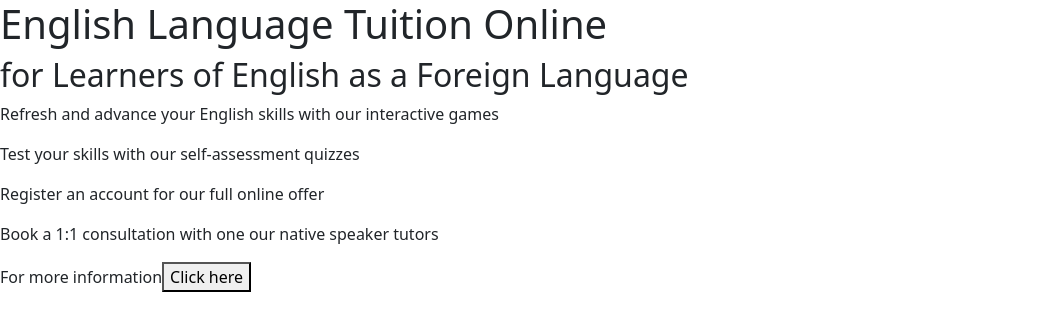
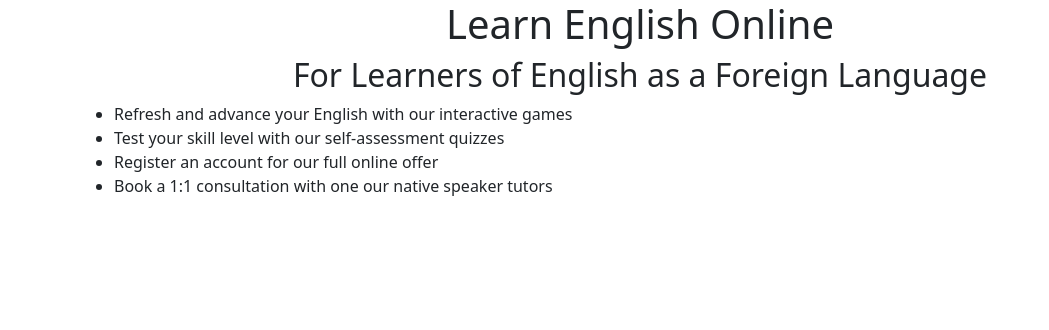
Before and after one commit to rich-p-rich/english-tutor-p4, a plain HTML site: page index.html in a window 1280 px wide. Shown: the whole page, without its empty margins (0-1049 px from the left). Drawn offline with nearby package versions, Linux system fonts and the light colour scheme.

Commit message:
Add favicon and structure header of index.html

```diff
--- a/assets/css/style.css
+++ b/assets/css/style.css
@@ -0,0 +1,14 @@
+@import url('https://fonts.googleapis.com/css2?family=Roboto:ital,wght@0,100;0,300;0,400;0,500;0,700;0,900;1,100;1,300;1,400;1,500;1,700;1,900|Raleway:ital,wght@0,100..900;1,100..900&family=Roboto:ital,wght@0,100;0,300;0,400;0,500;0,700;0,900;1,100;1,300;1,400;1,500;1,700;1,900&display=swap');
+
+.header-home {
+    text-align: center;
+}
+
+#hero-header {
+    background: url("./images/homepage-image.webp");
+    background-color: red;
+    background-position: center;
+    background-repeat: no-repeat;
+    background-size: cover;
+    min-height: 360px;
+}
--- a/index.html
+++ b/index.html
@@ -1,23 +1,39 @@
 <!DOCTYPE html>
 <html lang="en">
+
 <head>
-    <meta charset="UTF-8">
-    <meta name="viewport" content="width=device-width, initial-scale=1.0, shrink-to-fit=no">
-    <link rel="stylesheet" href="https://cdn.jsdelivr.net/npm/bootstrap@5.3.3/dist/css/bootstrap.min.css"/>
-    <script src="https://kit.fontawesome.com/7a1565e963.js" crossorigin="anonymous"></script>
-    <link rel="stylesheet" href="assets/css/style.css" type="text/css" />
+  <meta charset="UTF-8">
+  <meta name="viewport" content="width=device-width, initial-scale=1.0, shrink-to-fit=no">
+  <link rel="stylesheet" href="https://cdn.jsdelivr.net/npm/bootstrap@5.3.3/dist/css/bootstrap.min.css" />
+  <script src="https://kit.fontawesome.com/7a1565e963.js" crossorigin="anonymous"></script>
+  <link rel="stylesheet" href="assets/css/style.css" type="text/css" />
 
 
-    <title>English Tuition Online | Boost your English Language Skills</title>
+  <title>English Tuition Online | Boost your English Language Skills</title>
+  <!--Favicon-->
+  <link rel="apple-touch-icon" sizes="180x180" href="assets/favicon/apple-touch-icon.png">
+  <link rel="icon" type="image/png" sizes="32x32" href="assets/favicon/favicon-32x32.png">
+  <link rel="icon" type="image/png" sizes="16x16" href="assets/favicon/favicon-16x16.png">
+
 </head>
+
 <body>
-    <h1>English Language Tuition Online</h1>
-    <h2>for Learners of English as a Foreign Language</h2>
-    <p>Refresh and advance your English skills with our interactive games</p>
-    <p>Test your skills with our self-assessment quizzes</p>
-    <p>Register an account for our full online offer</p>
-    <p>Book a 1:1 consultation with one our native speaker tutors</p>
-    <p>For more information<button>Click here</button></p>
+  <h1 class="header-home">Learn English Online</h1>
+  <h2 class="header-home">For Learners of English as a Foreign Language</h2>
+  <header>
+    <div><a href="index.html" id="hero-header"></a></div>
+  </header>
+  <article class="container">
+    <ul>
+      <li>Refresh and advance your English with our interactive games</li>
+      <li>Test your skill level with our self-assessment quizzes</li>
+      <li>Register an account for our full online offer</li>
+      <li>Book a 1:1 consultation with one our native speaker tutors</li>
+    </ul>
+  </article>
+
+
 
 </body>
+
 </html>
```
Also changed, not shown: assets/favicon/android-chrome-192x192.png (added), assets/favicon/android-chrome-512x512.png (added), assets/favicon/apple-touch-icon.png (added), assets/favicon/favicon-16x16.png (added), assets/favicon/favicon-32x32.png (added), assets/images/homepage-image.webp (added), contact.html (added), register.html (added).
